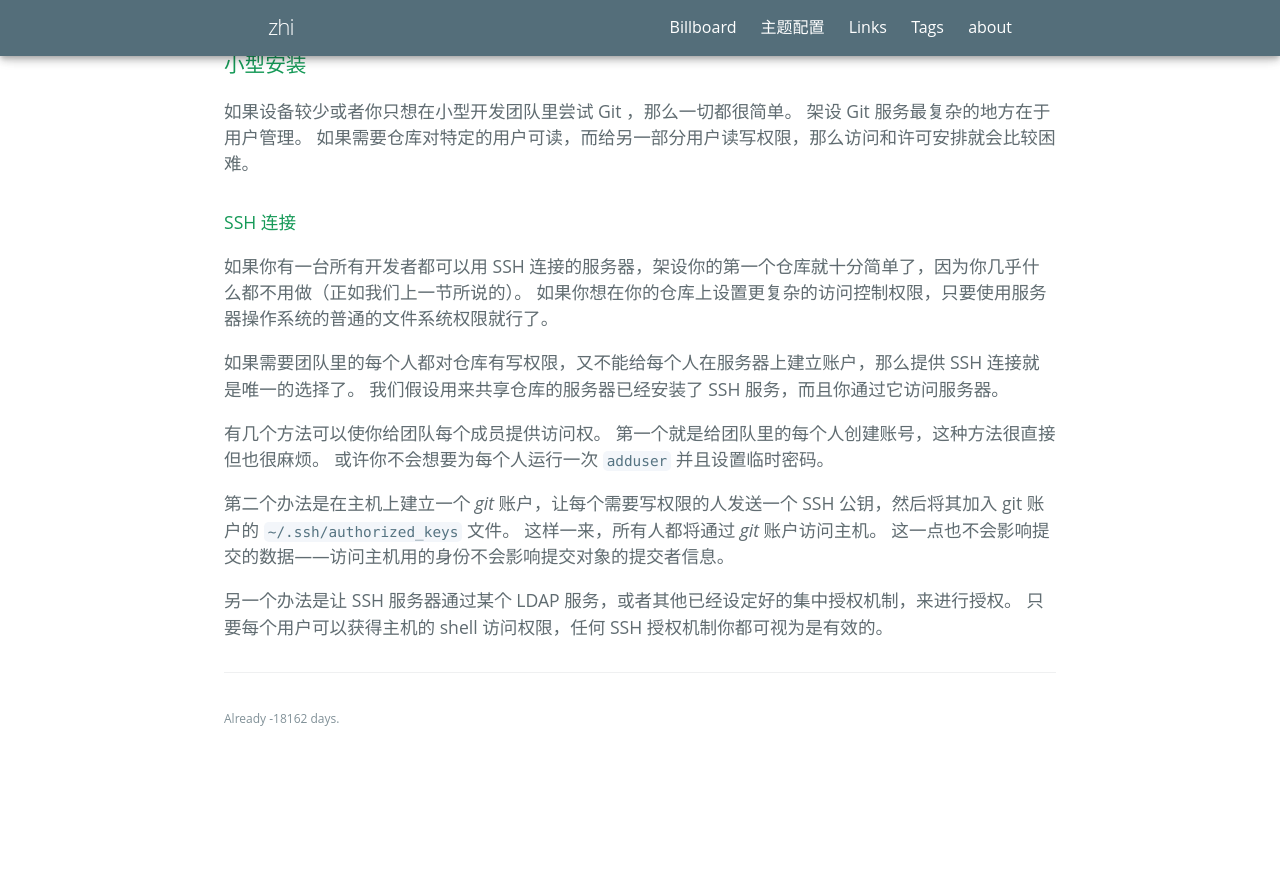
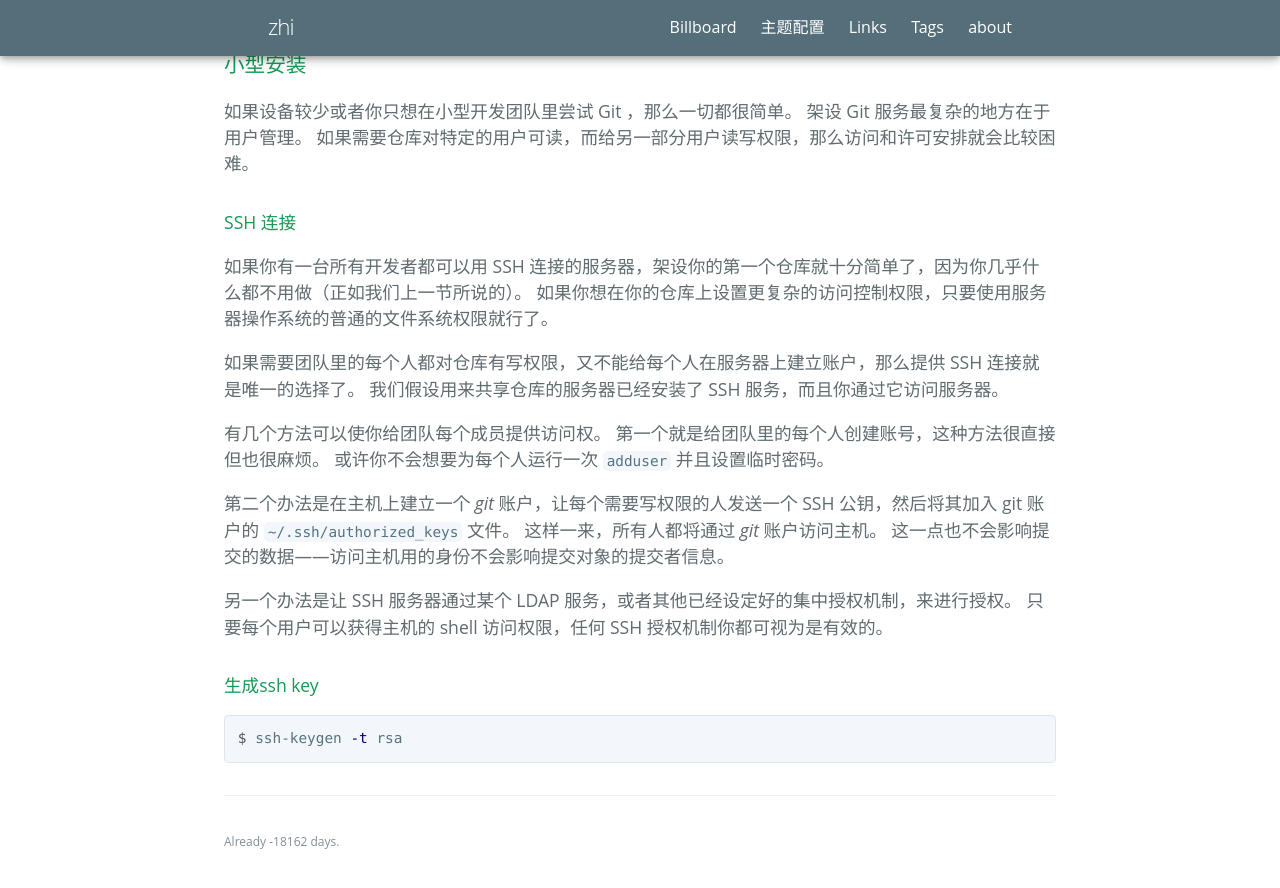
Before and after one commit to sockzhi/sockzhi.github.io, a Jekyll site: the page built from _posts/2020-01-26-在服务器上搭建 Git.md, in a window 1280 px wide and 900 px high, scrolled down 2059 px. Shown: the top 888 px of the window. Built offline with Jekyll 4.4.1, drawn with Linux system fonts in a browser that asks for light colours; some web fonts are replaced; our own code applies the rules of GitHub Pages for plain Markdown files; before the commit the page ends 2836 px from its top, so only the background shows below that.

Commit message:
添加生成ssh key命令

````diff
--- a/_posts/2020-01-26-在服务器上搭建 Git.md
+++ b/_posts/2020-01-26-在服务器上搭建 Git.md
@@ -71,3 +71,8 @@ $ git init --bare --shared
 第二个办法是在主机上建立一个 *git* 账户，让每个需要写权限的人发送一个 SSH 公钥，然后将其加入 git 账户的 `~/.ssh/authorized_keys` 文件。 这样一来，所有人都将通过 *git* 账户访问主机。 这一点也不会影响提交的数据——访问主机用的身份不会影响提交对象的提交者信息。
 
 另一个办法是让 SSH 服务器通过某个 LDAP 服务，或者其他已经设定好的集中授权机制，来进行授权。 只要每个用户可以获得主机的 shell 访问权限，任何 SSH 授权机制你都可视为是有效的。
+
+#### 生成ssh key
+```console
+$ ssh-keygen -t rsa
+```
````
